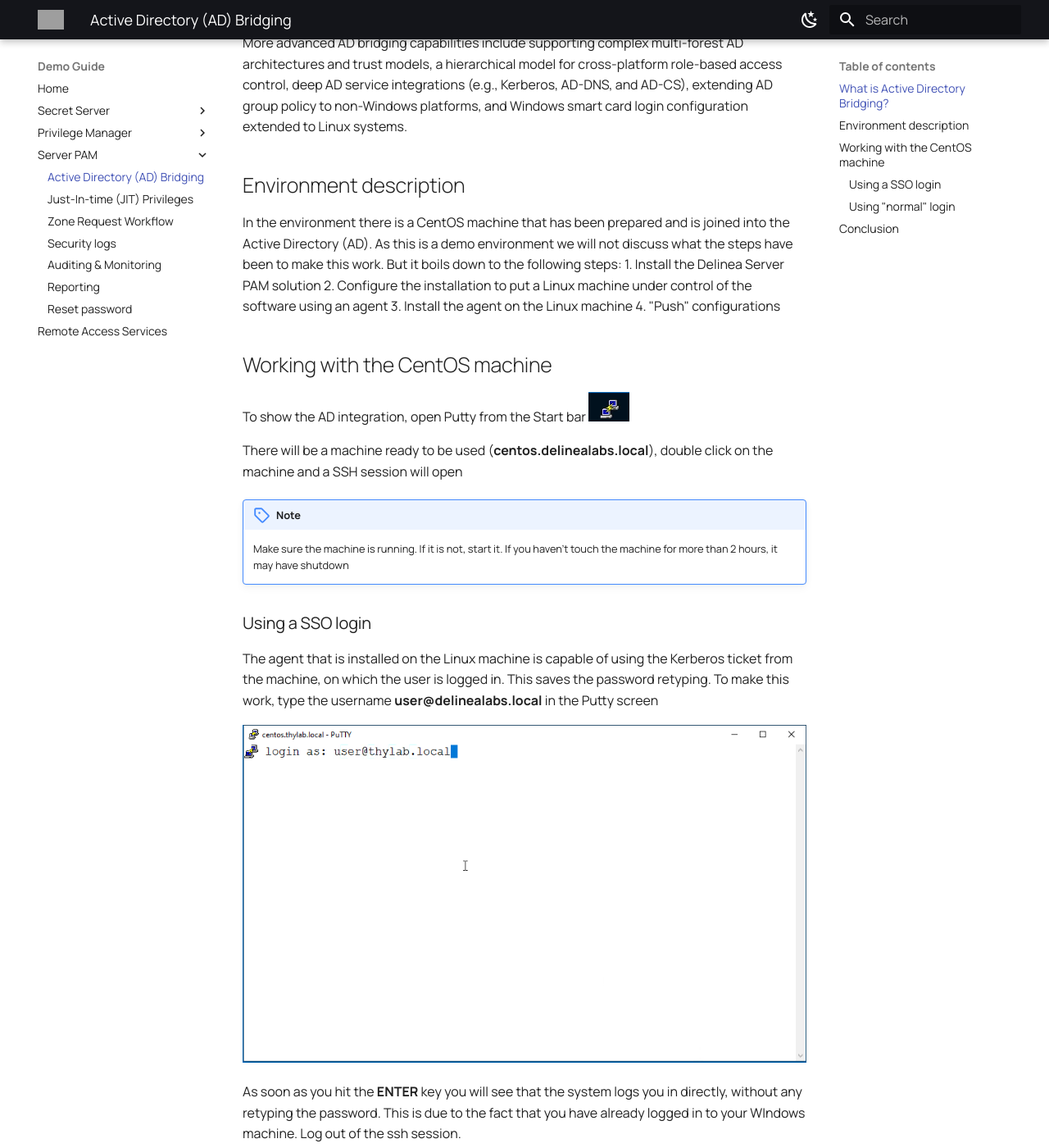
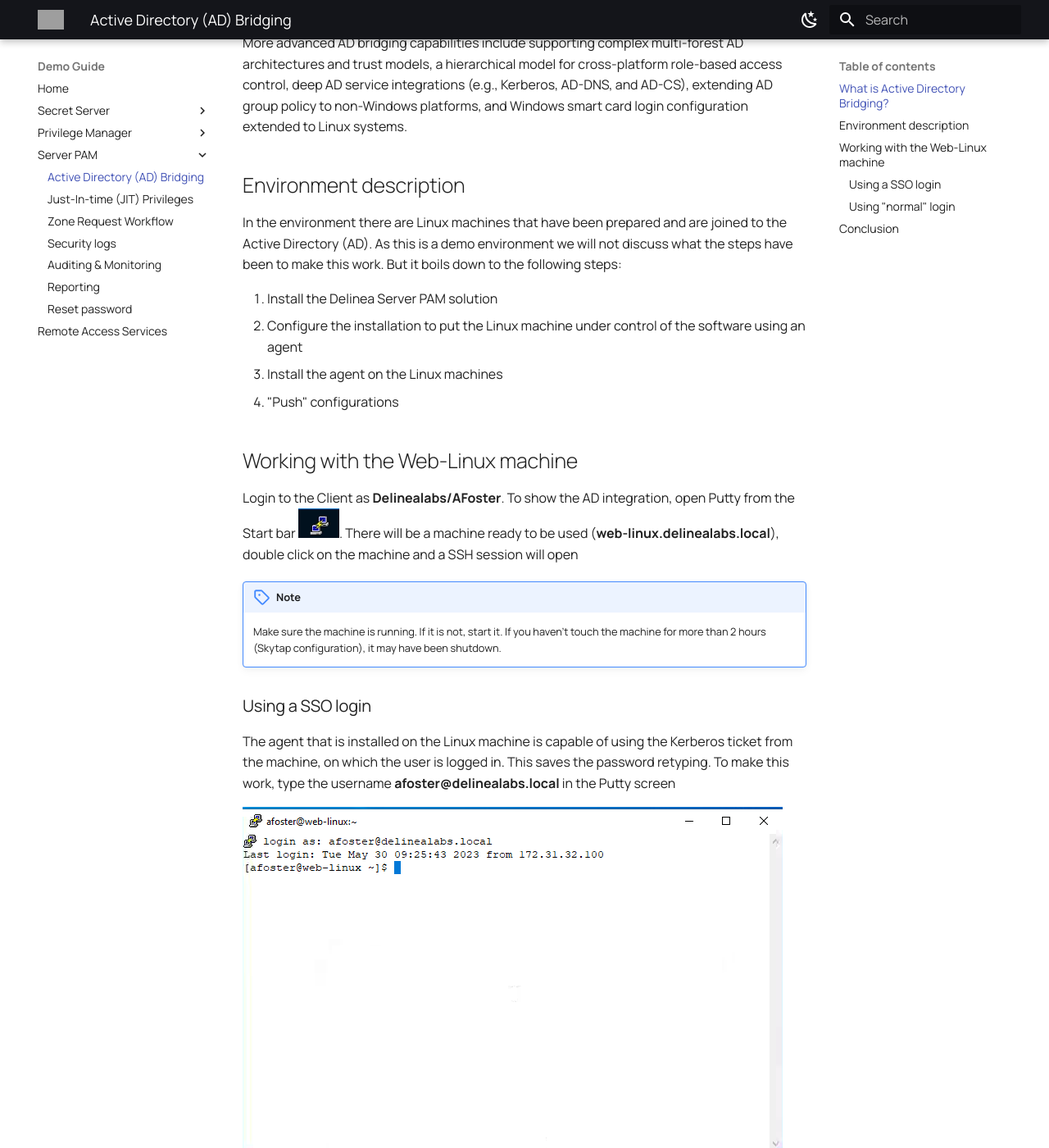
Before and after one commit to wessenstam/demoguide, an MkDocs documentation site: the page built from docs/srvpam/mod1/mod1.md, in a window 1280 px wide and 1400 px high, scrolled down 453 px. Shown: the whole window at 82% size. Built offline with MkDocs 1.6.1 and Material for MkDocs 9.7.7, drawn with Linux system fonts in a browser that asks for light colours; some of the changed text lies outside the part shown; grey boxes are pictures that could not be loaded.

Commit message:
ServerPAM - Mod1

```diff
--- a/docs/srvpam/mod1/mod1.md
+++ b/docs/srvpam/mod1/mod1.md
@@ -9,25 +9,24 @@
 
 ## Environment description
 
-In the environment there is a CentOS machine that has been prepared and is joined into the Active Directory (AD). As this is a demo environment we will not discuss what the steps have been to make this work. But it boils down to the following steps:
+In the environment there are Linux machines that have been prepared and are joined to the Active Directory (AD). As this is a demo environment we will not discuss what the steps have been to make this work. But it boils down to the following steps:
+
 1. Install the Delinea Server PAM solution
-2. Configure the installation to put a Linux machine under control of the software using an agent
-3. Install the agent on the Linux machine
+2. Configure the installation to put the Linux machine under control of the software using an agent
+3. Install the agent on the Linux machines
 4. "Push" configurations
 
-## Working with the CentOS machine
+## Working with the Web-Linux machine
 
-To show the AD integration, open Putty from the Start bar ![server PAM](images/lab001.png)
-
-There will be a machine ready to be used (**centos.delinealabs.local**), double click on the machine and a SSH session will open
+Login to the Client as **Delinealabs/AFoster**. To show the AD integration, open Putty from the Start bar ![server PAM](images/lab001.png). There will be a machine ready to be used (**web-linux.delinealabs.local**), double click on the machine and a SSH session will open
 
 !!! Note
-    Make sure the machine is running. If it is not, start it. If you haven't touch the machine for more than 2 hours, it may have shutdown
+    Make sure the machine is running. If it is not, start it. If you haven't touch the machine for more than 2 hours (Skytap configuration), it may have been shutdown.
 
 
 ### Using a SSO login
 
-The agent that is installed on the Linux machine is capable of using the Kerberos ticket from the machine, on which the user is logged in. This saves the password retyping. To make this work, type the username **user@delinealabs.local** in the Putty screen
+The agent that is installed on the Linux machine is capable of using the Kerberos ticket from the machine, on which the user is logged in. This saves the password retyping. To make this work, type the username **afoster@delinealabs.local** in the Putty screen
 
 ![server PAM](images/lab002.png)
 
@@ -39,21 +38,17 @@
 
 ### Using "normal" login
 
-Besides the way of logging in using the Kerberos ticket, the agent also allows access using the username and its password as credentials. Open Putty again and double click the **centos.delinealabs.local**. Log in as **tsmith@delinealabs.local** and hit **ENTER** on your keyboard. You will be presented with the password to be filled out
+Besides the way of logging in using the Kerberos ticket, the agent also allows access using the username and its password as credentials. Open Putty again and double click the **web-linux.delinealabs.local**. Log in as **tsmith@delinealabs.local** and hit **ENTER** on your keyboard. Type **Delinea/4u** as the password and you are logged into the system.
 
-![server PAM](../../images/lab0001.png)
+![server PAM](images/lab003.png)
 
-Type **Delinea/4u** as the password and your logged in to the system. To check that the accounts user and tsmith don't exist on the system as local accounts, run ``cat /etc/passwd | grep tsmith`` and see that there is no line shown that has the words tsmith in them.
+To check that the accounts afoster and tsmith don't exist on the system as local accounts, run ``cat /etc/passwd | grep afoster`` for the **afoster** account and exchange *afoster* for **tsmith** and see that there is no line shown that has the account in them.
 
 ![server PAM](images/lab004.png)
 
-Do the same for the user account (``cat /etc/passwd | grep user``) and see that there are two lines that show the user (in orange) but not just **user** as the account (first word in the two lines). The two lines should show **trousers** and **adminuser**
+Log out of the session and try to login using the **state@delinealabs.local** account and see that that account, even though it exists in the AD, has no rights to login to the system (the system will allow 5 Times before it closes the attempt).
 
 ![server PAM](images/lab005.png)
-
-Log out of the session and try the above steps using the **state@delinealabs.local** account and see that that account, even though it exists in the AD, has no rights to login to the system (the system will allow 5 Times before it closes the attempt).
-
-![server PAM](../../images/lab0002.png)
 
 Close the Putty session as the last step of this module
 
```
Also changed, not shown: docs/srvpam/mod1/images/lab002.png, docs/srvpam/mod1/images/lab003.png, docs/srvpam/mod1/images/lab004.png, docs/srvpam/mod1/images/lab005.png, docs/srvpam/mod1/images/lab006.png (deleted).
